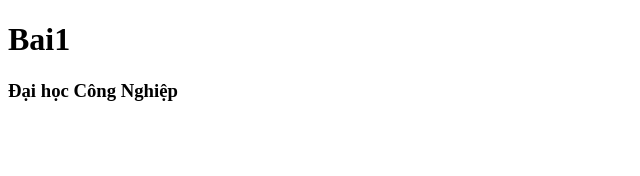
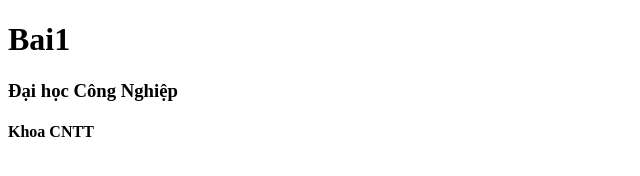
Before and after one commit to caaxinh/19506721-NguyenVanPhuoc, a plain HTML site: page Bai1.html in a window 1280 px wide. Shown: the whole page, without its empty margins (0-640 px from the left). Drawn offline with Linux system fonts and the light colour scheme.

Commit message:
Update Bai1.html

```diff
--- a/Bai1.html
+++ b/Bai1.html
@@ -9,5 +9,6 @@
 <body>
     <h1>Bai1</h1>
     <h3>Đại học Công Nghiệp</h3>
+    <h4>Khoa CNTT</h4>
 </body>
 </html>
```
